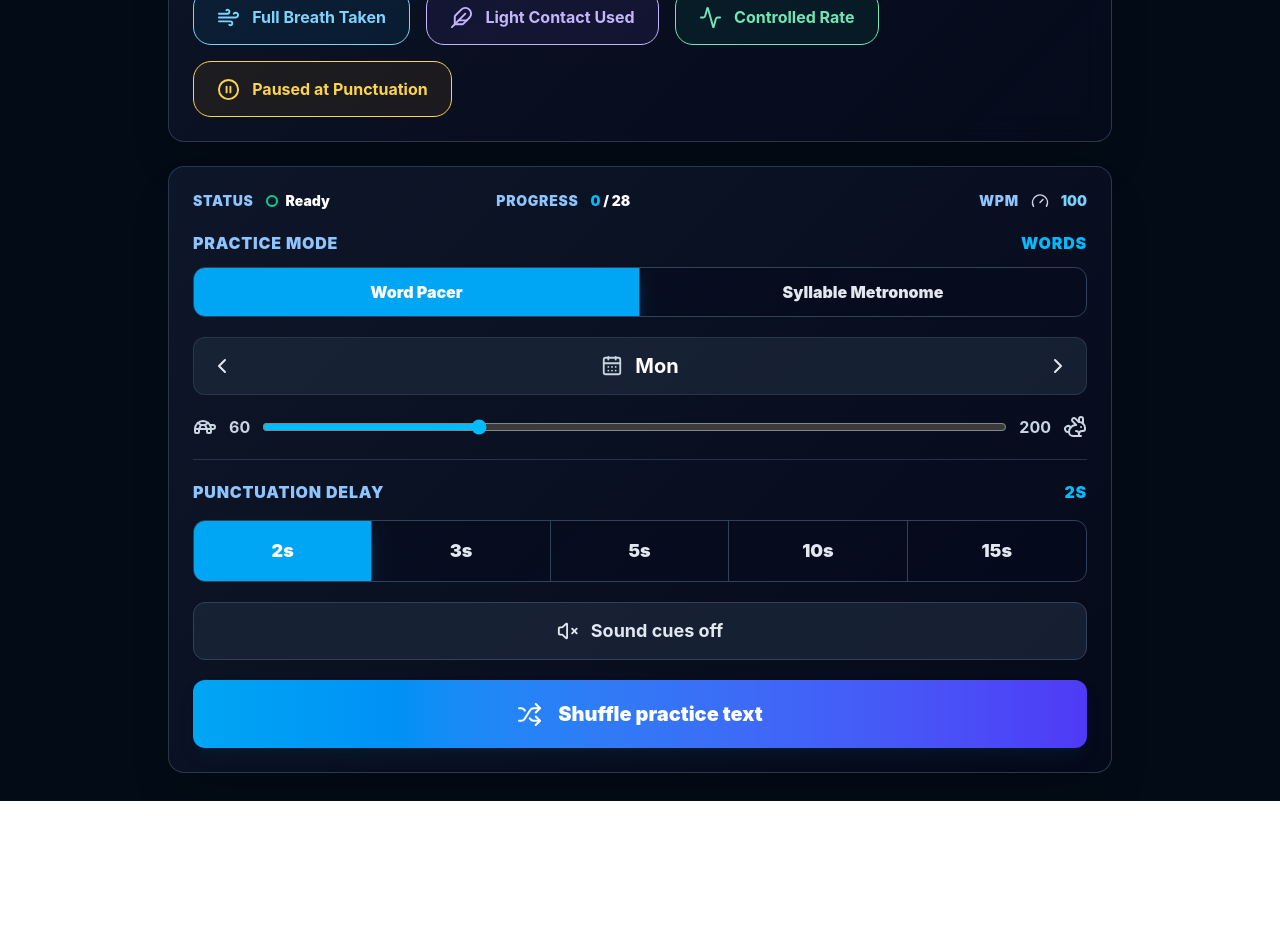
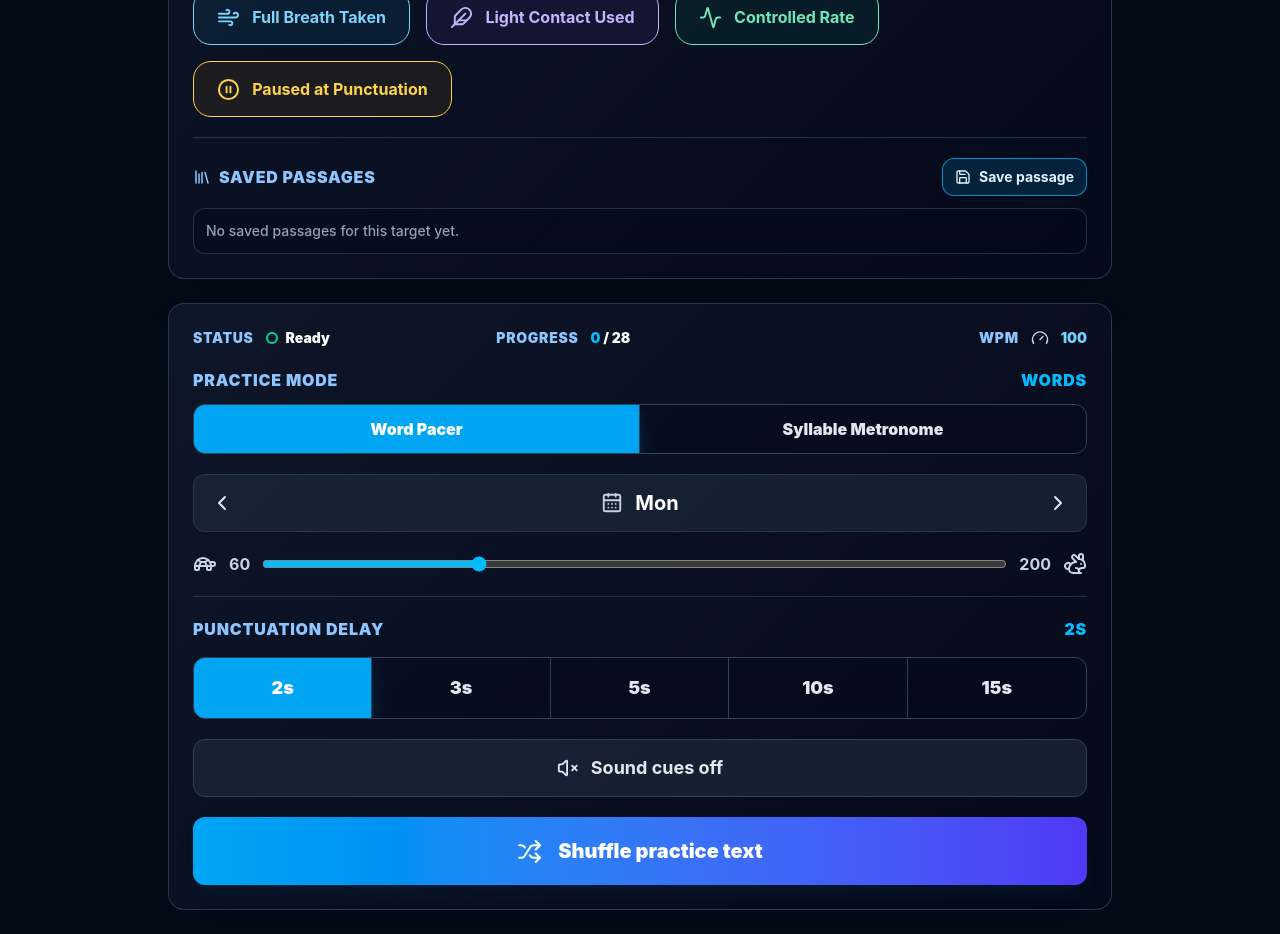
Before and after one commit to mangeshk1239/Articulation-Pacer-Trainer, a React (Vite) app: page / in a window 1280 px wide. Shown: the part 840-1774 px from the top of the page. Before the commit the page ends 1641 px from the top, so only its background shows below. Built offline with nearby package versions, Linux system fonts and the light colour scheme.

Commit message:
added a new feature

```diff
--- a/src/App.jsx
+++ b/src/App.jsx
@@ -8,12 +8,15 @@ import {
   Feather,
   Gauge,
   GraduationCap,
+  Library,
   Pause,
   Play,
   Rabbit,
   RotateCcw,
+  Save,
   Shuffle,
   Target,
+  Trash2,
   Turtle,
   UserRoundCog,
   Volume2,
@@ -30,6 +33,7 @@ const checklist = [
   { label: 'Paused at Punctuation', icon: CirclePause, tone: 'amber' },
 ]
 const punctuationDelayOptions = [2, 3, 5, 10, 15]
+const customPassagesStorageKey = 'articulation-pacer-custom-passages'
 const practiceModes = [
   { id: 'words', label: 'Word Pacer', unitLabel: 'words', paceLabel: 'WPM' },
   { id: 'syllables', label: 'Syllable Metronome', unitLabel: 'syllables', paceLabel: 'BPM' },
@@ -69,9 +73,28 @@ function savedValue(key, fallback) {
   return window.localStorage.getItem(key) ?? fallback
 }
 
+function loadCustomPassages() {
+  try {
+    const value = JSON.parse(savedValue(customPassagesStorageKey, '{}'))
+    if (!value || typeof value !== 'object' || Array.isArray(value)) return {}
+
+    return Object.fromEntries(dayNames.map((day) => {
+      const passages = Array.isArray(value[day]) ? value[day].filter((item) => typeof item === 'string' && item.trim()) : []
+      return [day, passages]
+    }))
+  } catch {
+    return {}
+  }
+}
+
+function initialTextForDay(day, customPassages = loadCustomPassages()) {
+  return customPassages[day]?.[0] || practiceData[day]?.texts[0] || practiceData.Mon.texts[0]
+}
+
 export default function App() {
   const [dayIndex, setDayIndex] = useState(() => Math.max(0, dayNames.indexOf(savedValue('articulation-pacer-day', 'Mon'))))
-  const [text, setText] = useState(() => practiceData[savedValue('articulation-pacer-day', 'Mon')]?.texts[0] || practiceData.Mon.texts[0])
+  const [customPassages, setCustomPassages] = useState(() => loadCustomPassages())
+  const [text, setText] = useState(() => initialTextForDay(dayNames[Math.max(0, dayNames.indexOf(savedValue('articulation-pacer-day', 'Mon')))] || 'Mon'))
   const [wpm, setWpm] = useState(() => Math.min(200, Math.max(60, Number(savedValue('articulation-pacer-wpm', 100)) || 100)))
   const [practiceMode, setPracticeMode] = useState(() => practiceModes.some((mode) => mode.id === savedValue('articulation-pacer-practice-mode', 'words')) ? savedValue('articulation-pacer-practice-mode', 'words') : 'words')
   const [punctuationDelaySeconds, setPunctuationDelaySeconds] = useState(() => {
@@ -94,6 +117,9 @@ export default function App() {
   const audioContextRef = useRef(null)
   const day = dayNames[dayIndex]
   const focus = practiceData[day]
+  const savedPassagesForDay = customPassages[day] || []
+  const trimmedText = text.trim()
+  const isSavedForDay = savedPassagesForDay.some((passage) => passage.trim() === trimmedText)
   const words = useMemo(() => text.trim() ? text.trim().split(/\s+/) : [], [text])
   const syllables = useMemo(() => splitTextIntoSyllables(text), [text])
   const paceUnits = practiceMode === 'syllables' ? syllables : words
@@ -118,6 +144,7 @@ export default function App() {
   }, [soundEnabled])
 
   useEffect(() => { window.localStorage.setItem('articulation-pacer-day', dayNames[dayIndex]) }, [dayIndex])
+  useEffect(() => { window.localStorage.setItem(customPassagesStorageKey, JSON.stringify(customPassages)) }, [customPassages])
   useEffect(() => { window.localStorage.setItem('articulation-pacer-wpm', String(wpm)) }, [wpm])
   useEffect(() => { window.localStorage.setItem('articulation-pacer-practice-mode', practiceMode) }, [practiceMode])
   useEffect(() => { window.localStorage.setItem('articulation-pacer-punctuation-delay-seconds', String(punctuationDelaySeconds)) }, [punctuationDelaySeconds])
@@ -166,14 +193,38 @@ export default function App() {
     stop()
     const next = (dayIndex + direction + dayNames.length) % dayNames.length
     setDayIndex(next)
-    setText(practiceData[dayNames[next]].texts[0])
+    setText(initialTextForDay(dayNames[next], customPassages))
     setChecks([])
     setCompleted(false)
+  }
+  const saveCurrentPassage = () => {
+    if (!trimmedText) return
+    stop()
+    setCompleted(false)
+    setCustomPassages((current) => {
+      const currentDayPassages = current[day] || []
+      const withoutDuplicate = currentDayPassages.filter((passage) => passage.trim() !== trimmedText)
+      return { ...current, [day]: [trimmedText, ...withoutDuplicate] }
+    })
+    setText(trimmedText)
+  }
+  const loadSavedPassage = (passage) => {
+    stop()
+    setCompleted(false)
+    setText(passage)
+  }
+  const deleteSavedPassage = (passageToDelete) => {
+    stop()
+    setCompleted(false)
+    setCustomPassages((current) => {
+      const nextDayPassages = (current[day] || []).filter((passage) => passage !== passageToDelete)
+      return { ...current, [day]: nextDayPassages }
+    })
   }
   const shuffle = () => {
     stop()
     setCompleted(false)
-    const choices = focus.texts.filter((item) => item !== text)
+    const choices = [...savedPassagesForDay, ...focus.texts].filter((item) => item !== text)
     setText(choices[Math.floor(Math.random() * choices.length)] || focus.texts[0])
   }
 
@@ -235,6 +286,15 @@ export default function App() {
           <div className="mt-5 flex flex-wrap gap-4">
             {checklist.map((item) => <ChecklistPill key={item.label} item={item} checks={checks} setChecks={setChecks} />)}
           </div>
+          <PassageLibrary
+            disabled={isPlaying}
+            isSavedForDay={isSavedForDay}
+            onDelete={deleteSavedPassage}
+            onLoad={loadSavedPassage}
+            onSave={saveCurrentPassage}
+            passages={savedPassagesForDay}
+            textHasContent={Boolean(trimmedText)}
+          />
         </section>
 
         <footer className="panel-card space-y-5 rounded-2xl border border-slate-700/80 bg-slate-900/70 p-4 shadow-2xl shadow-black/20 sm:p-6">
@@ -322,6 +382,47 @@ function StatusMetric({ label, children, className = '' }) {
   return <div className={`flex items-center gap-3 ${className}`}><span>{label}</span>{children}</div>
 }
 
+function PassageLibrary({ disabled, isSavedForDay, onDelete, onLoad, onSave, passages, textHasContent }) {
+  return (
+    <section className="mt-5 border-t border-slate-700/70 pt-5">
+      <div className="mb-3 flex flex-wrap items-center justify-between gap-3">
+        <div className="flex items-center gap-2 text-sm font-black uppercase tracking-wider text-blue-300 sm:text-base">
+          <Library size={18} />
+          <span>Saved Passages</span>
+        </div>
+        <button
+          type="button"
+          onClick={onSave}
+          disabled={disabled || !textHasContent || isSavedForDay}
+          className="inline-flex items-center justify-center gap-2 rounded-xl border border-sky-400/70 bg-sky-500/15 px-3 py-2 text-sm font-bold text-sky-100 transition hover:bg-sky-500/25 disabled:cursor-not-allowed disabled:border-slate-700 disabled:bg-slate-800/60 disabled:text-slate-500"
+        >
+          <Save size={16} />
+          {isSavedForDay ? 'Saved' : 'Save passage'}
+        </button>
+      </div>
+      {passages.length ? (
+        <div className="grid gap-2">
+          {passages.map((passage, index) => (
+            <div key={`${passage}-${index}`} className="grid grid-cols-[1fr_auto_auto] items-center gap-2 rounded-xl border border-slate-700/70 bg-slate-950/25 p-2">
+              <button type="button" onClick={() => onLoad(passage)} disabled={disabled} className="min-w-0 truncate rounded-lg px-3 py-2 text-left text-sm font-semibold text-slate-200 transition hover:bg-slate-800 disabled:cursor-not-allowed disabled:text-slate-500">
+                {passage}
+              </button>
+              <button type="button" onClick={() => onLoad(passage)} disabled={disabled} className="rounded-lg border border-slate-700 px-3 py-2 text-xs font-bold text-sky-200 transition hover:bg-slate-800 disabled:cursor-not-allowed disabled:text-slate-500">
+                Load
+              </button>
+              <button type="button" onClick={() => onDelete(passage)} disabled={disabled} aria-label="Delete saved passage" title="Delete saved passage" className="grid h-9 w-9 place-items-center rounded-lg border border-slate-700 text-slate-300 transition hover:border-rose-400 hover:bg-rose-500/15 hover:text-rose-200 disabled:cursor-not-allowed disabled:text-slate-600">
+                <Trash2 size={16} />
+              </button>
+            </div>
+          ))}
+        </div>
+      ) : (
+        <p className="rounded-xl border border-slate-700/70 bg-slate-950/25 px-3 py-3 text-sm font-medium text-slate-400">No saved passages for this target yet.</p>
+      )}
+    </section>
+  )
+}
+
 function BreathOverlay({ status }) {
   return <div className="absolute inset-0 grid place-items-center bg-slate-950/82 backdrop-blur-sm"><div className="text-center"><div className={`breath-orb mx-auto mb-4 grid h-20 w-20 place-items-center rounded-full border-4 border-sky-200/90 ${status === 'Breathing' ? 'breathe-in' : 'sigh-out'}`}><div className="h-9 w-9 rounded-full bg-sky-300/35" /></div><p className="text-2xl font-bold text-white">{status === 'Breathing' ? 'Breathe In...' : 'Sigh Out...'}</p><p className="mt-2 text-sm text-sky-200">{status === 'Breathing' ? 'Let your breath fill slowly' : 'Release with a gentle, continuous sigh'}</p></div></div>
 }
```
Also changed, not shown: 1 other file (tests, documents, lock files or other folders).
